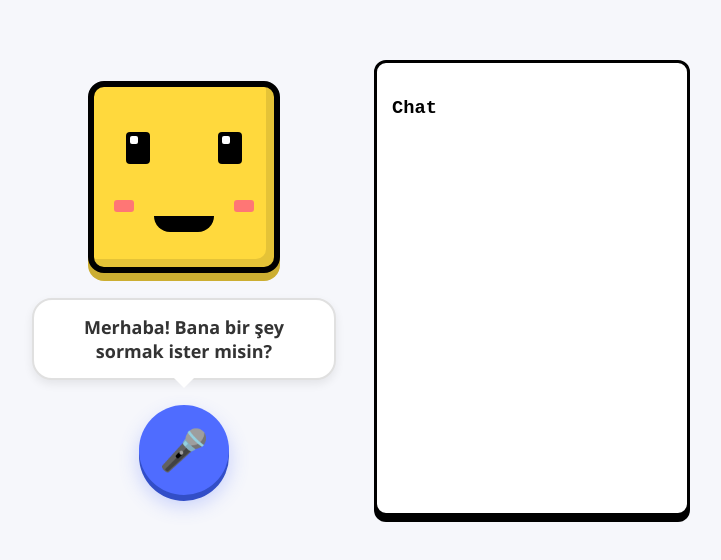
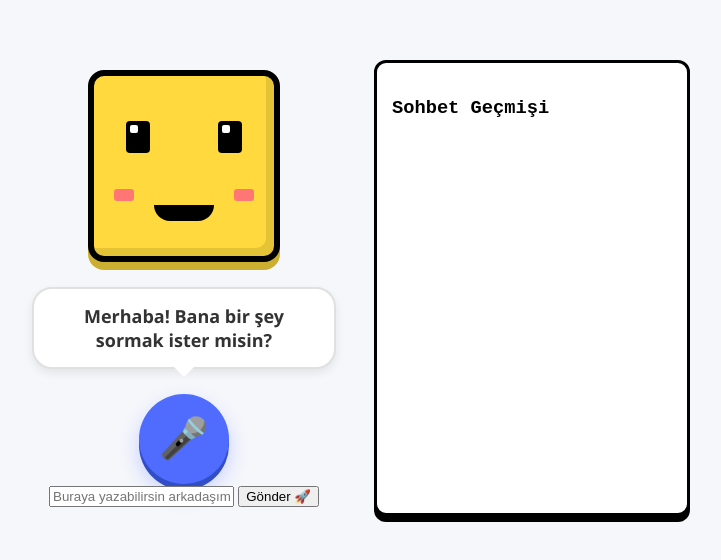
Before and after one commit to mipidip/pixel-buddy, a website: page public/index.html in a window 1280 px wide. Shown: the part 112-672 px from the top of the page, without its empty margins (278-999 px from the left). Drawn offline with Linux system fonts and the light colour scheme.

Commit message:
Update yazılı input butonu index.html

```diff
--- a/public/index.html
+++ b/public/index.html
@@ -1,7 +1,8 @@
 <!DOCTYPE html>
-<html lang="en">
+<html lang="tr">
 <head>
   <meta charset="UTF-8" />
+  <meta name="viewport" content="width=device-width, initial-scale=1.0" />
   <title>Pixel Buddy</title>
   <link rel="stylesheet" href="style.css" />
 </head>
@@ -10,15 +11,12 @@
 
   <div class="app">
 
-    <!-- MAIN AREA -->
     <div class="container">
 
-      <div class="character">
-        <div class="pixel-face">
-          <div class="eye left"></div>
-          <div class="eye right"></div>
-          <div class="mouth"></div>
-        </div>
+      <div class="pixel-face">
+        <div class="eye left"></div>
+        <div class="eye right"></div>
+        <div class="mouth"></div>
       </div>
 
       <div class="bubble" id="bubble">
@@ -29,11 +27,15 @@
         🎤
       </button>
 
+      <div class="text-input-container">
+        <input type="text" id="textInput" placeholder="Buraya yazabilirsin arkadaşım... ✏️" />
+        <button id="sendBtn">Gönder 🚀</button>
+      </div>
+
     </div>
 
-    <!-- CHAT HISTORY -->
     <div class="chat-box" id="chatBox">
-      <h3>Chat</h3>
+      <h3>Sohbet Geçmişi</h3>
       <div id="messages"></div>
     </div>
 
```
